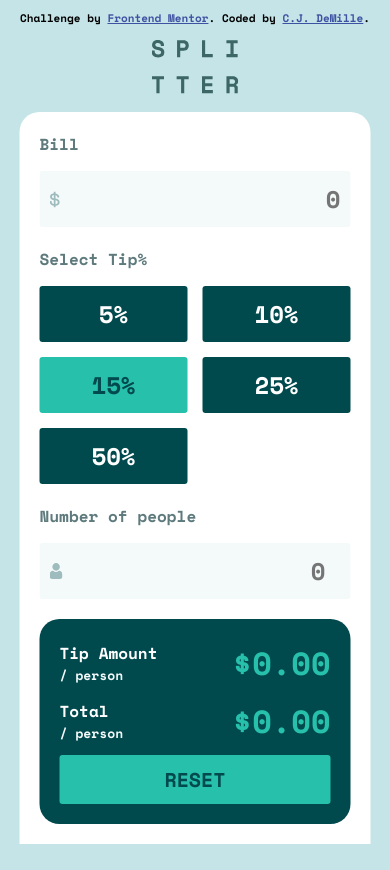
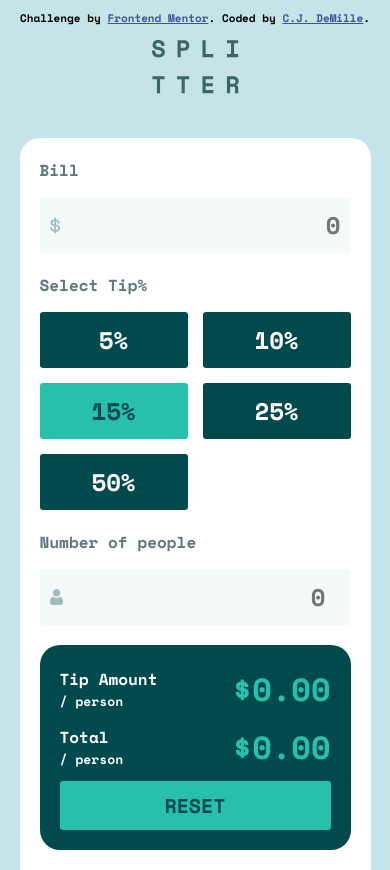
Before and after one commit to cjdemille/tip-calculator-, a website: page index.html in a window 390 px wide. Before the commit the page ends 844 px from the top, so only its background shows below. Drawn offline with nearby package versions, Linux system fonts and the light colour scheme.

Commit message:
fix display for mobile

```diff
--- a/sass/base/_base.scss
+++ b/sass/base/_base.scss
@@ -22,17 +22,11 @@ body {
 
 .header{
     text-align: center;
-    position:absolute;
-    top:4rem;
-    left:50%;
-    transform: translateX(-50%);
+    padding:4rem;
 }
 
 main{
-    position: fixed;
-    bottom:0;
-    left: 50%;
-    transform: translateX(-50%);
+    margin:0 auto;
     width:90%;
     background-color: $color-white;
     border-top-right-radius: 2rem;
```
Also changed, not shown: css/style.css.
